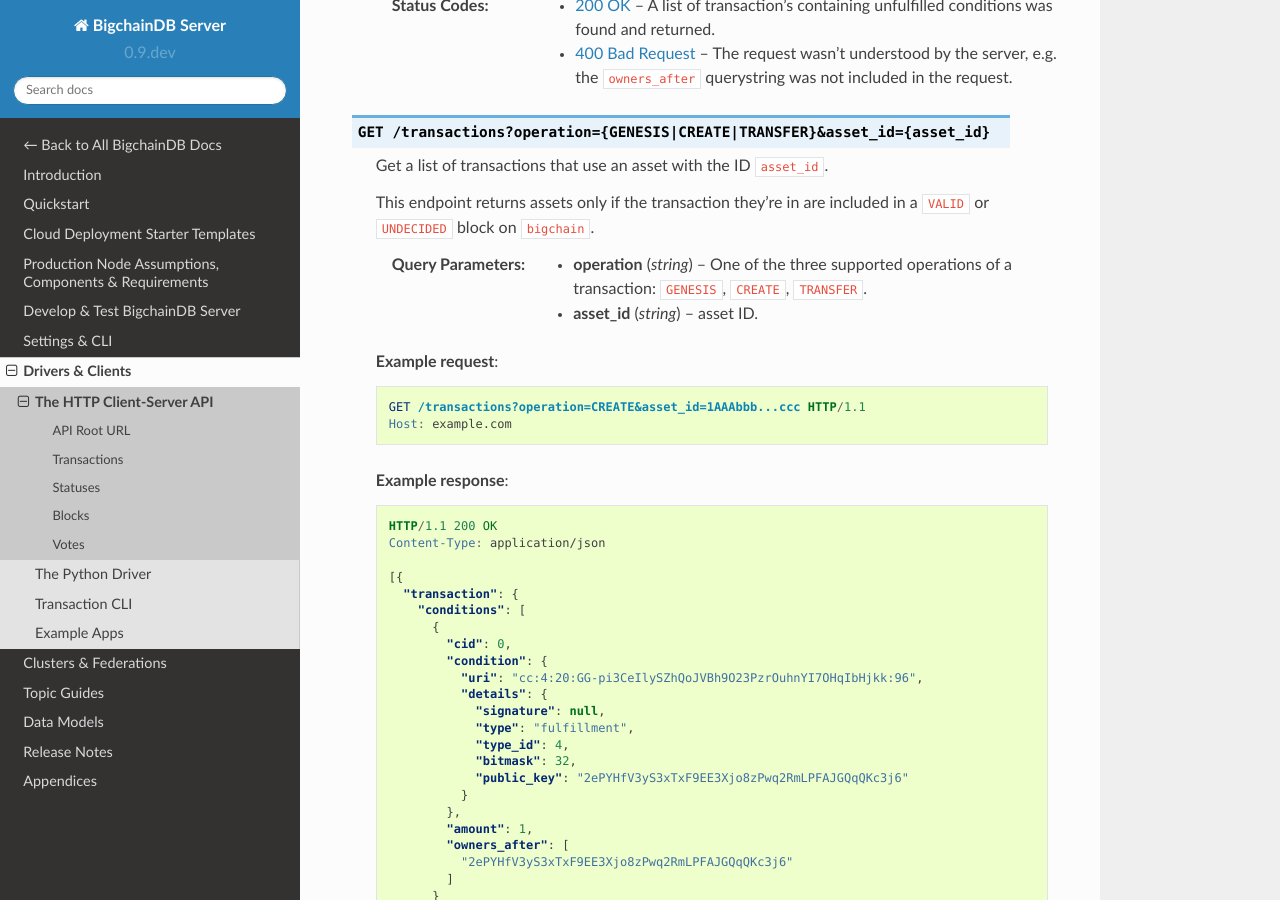
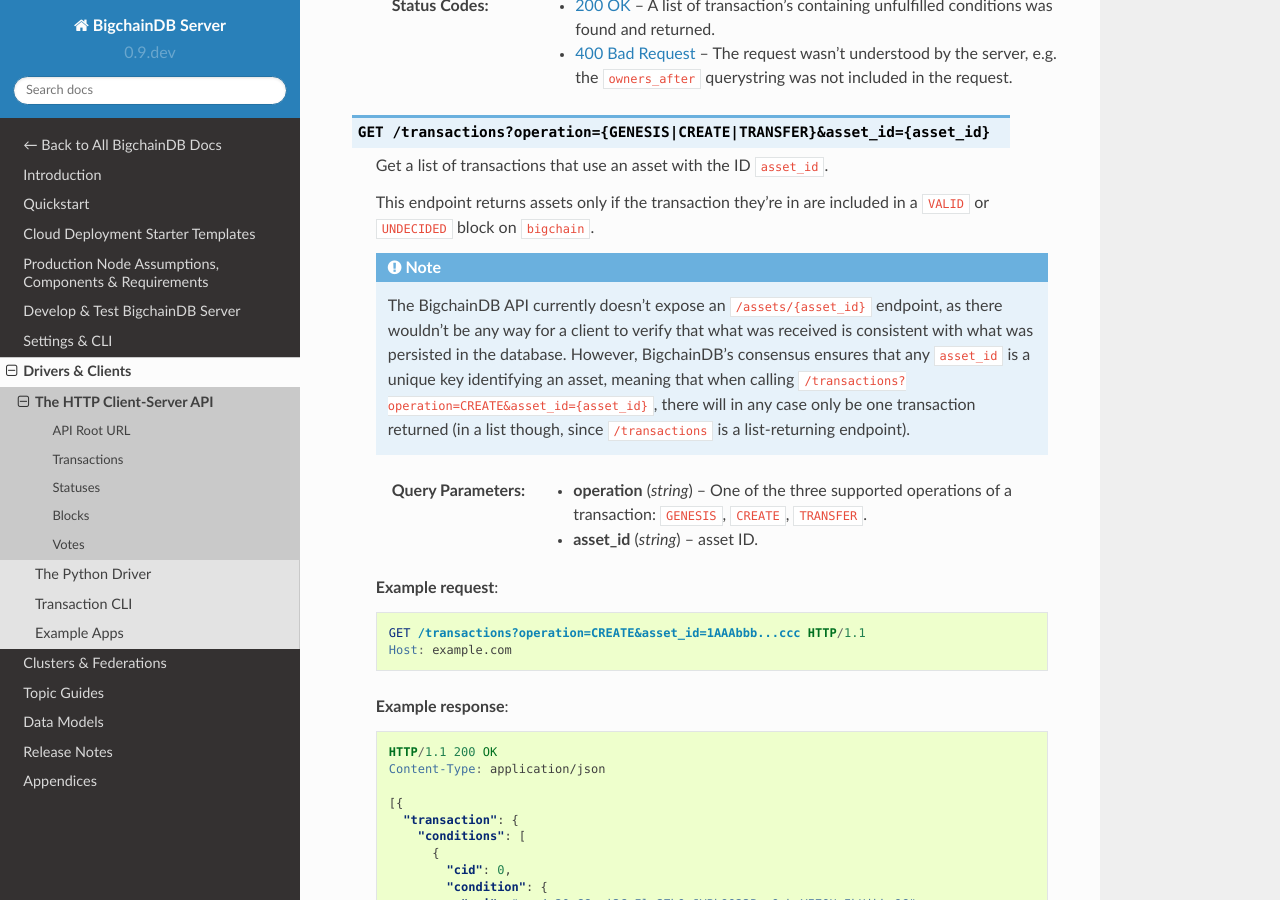
Before and after one commit to bigchaindb/bigchaindb, a Sphinx documentation site: the page built from docs/server/source/drivers-clients/http-client-server-api.rst, in a window 1280 px wide and 900 px high, scrolled down 4089 px. Built offline with Sphinx 7.4.7 and the Read the Docs theme 2.0.0, drawn with Linux system fonts in a browser that asks for light colours; pages that are not in the unit, such as notebooks, are missing from menus; some of the changed text lies outside the part shown.

Commit message:
Add notes about endpoint specialities
For details, see the following comment:
https://github.com/bigchaindb/bigchaindb/pull/830#issuecomment-262468005

```diff
--- a/docs/server/source/drivers-clients/http-client-server-api.rst
+++ b/docs/server/source/drivers-clients/http-client-server-api.rst
@@ -236,6 +236,17 @@
    This endpoint returns assets only if the transaction they're in are
    included in a ``VALID`` or ``UNDECIDED`` block on ``bigchain``.
 
+   .. note::
+       The BigchainDB API currently doesn't expose an
+       ``/assets/{asset_id}`` endpoint, as there wouldn't be any way for a
+       client to verify that what was received is consistent with what was
+       persisted in the database.
+       However, BigchainDB's consensus ensures that any ``asset_id`` is
+       a unique key identifying an asset, meaning that when calling
+       ``/transactions?operation=CREATE&asset_id={asset_id}``, there will in
+       any case only be one transaction returned (in a list though, since
+       ``/transactions`` is a list-returning endpoint).
+
    :query string operation: One of the three supported operations of a transaction: ``GENESIS``, ``CREATE``, ``TRANSFER``.
 
    :query string asset_id: asset ID.
@@ -311,6 +322,17 @@
 
    This endpoint returns assets only if the transaction they're in are
    included in a ``VALID`` or ``UNDECIDED`` block on ``bigchain``.
+
+   .. note::
+       The BigchainDB API currently doesn't expose an
+       ``/metadata/{metadata_id}`` endpoint, as there wouldn't be any way for a
+       client to verify that what was received is consistent with what was
+       persisted in the database.
+       However, BigchainDB's consensus ensures that any ``metadata_id`` is
+       a unique key identifying metadata, meaning that when calling
+       ``/transactions?metadata_id={metadata_id}``, there will in any case only
+       be one transaction returned (in a list though, since ``/transactions``
+       is a list-returning endpoint).
 
    :query string metadata_id: metadata ID.
 
```
